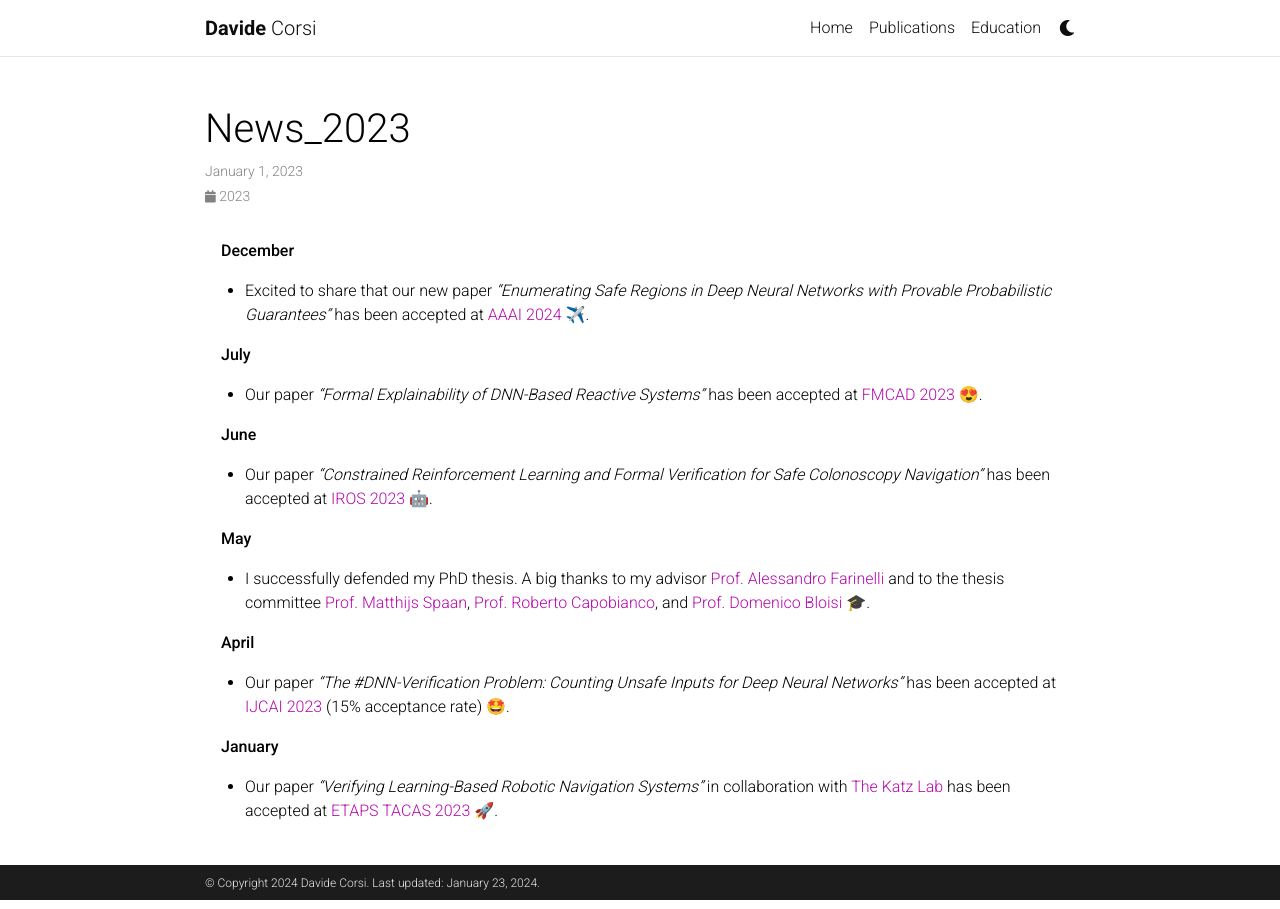
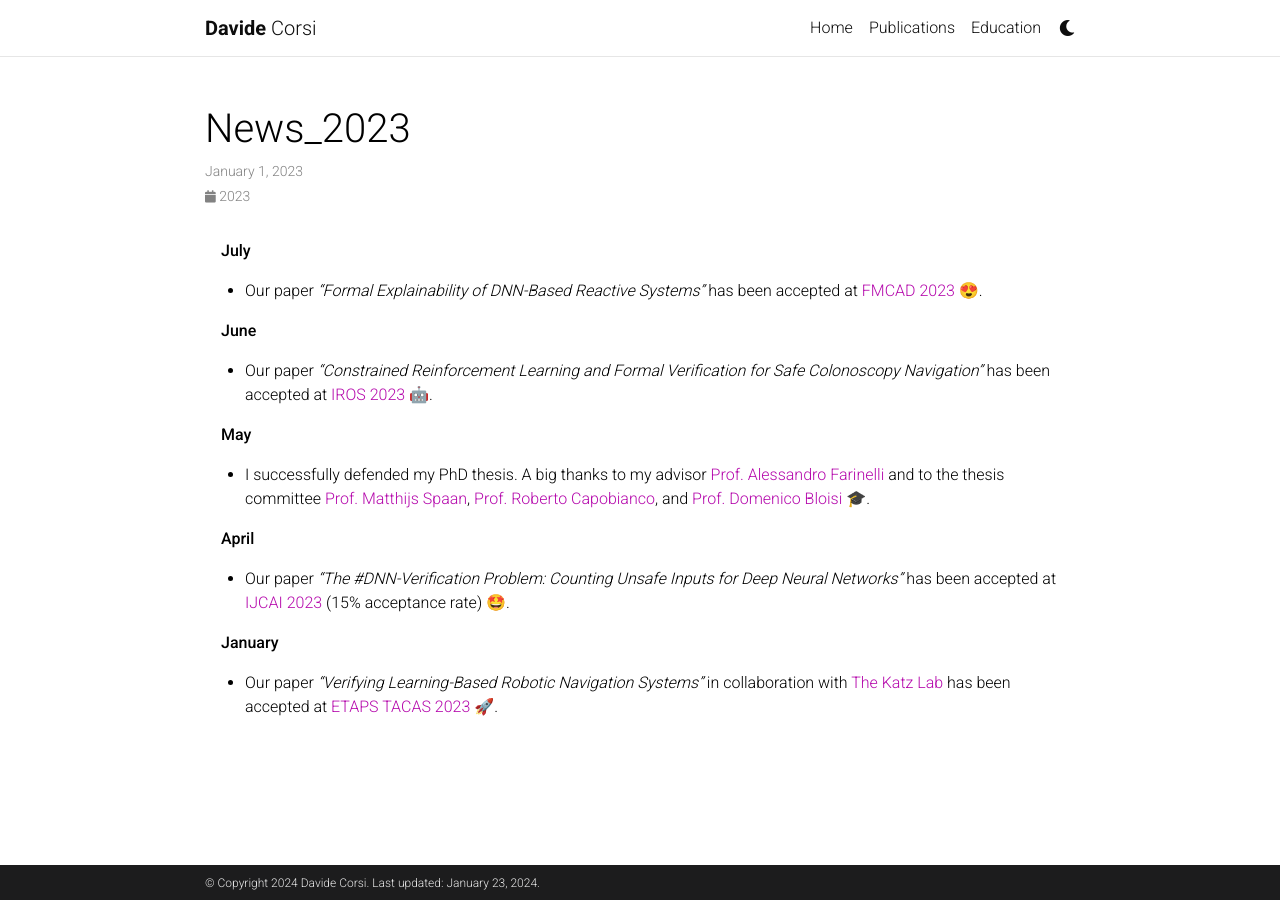
Before and after one commit to d-corsi/d-corsi.github.io, a Jekyll site: the page built from _news/news_2023.md, in a window 1280 px wide. Built offline with Jekyll 4.4.1, drawn with Linux system fonts in a browser that asks for light colours; comment, search, counter and statistics services are not loaded; a style sheet for code colours, icons or effects is not loaded.

Commit message:
news 2024

```diff
--- a/_news/news_2023.md
+++ b/_news/news_2023.md
@@ -4,9 +4,6 @@ date: 2023-1-1
 inline: true
 ---
 
-&emsp;**December**
-
-- Excited to share that our new paper *"Enumerating Safe Regions in Deep Neural Networks with Provable Probabilistic Guarantees"* has been accepted at <a href='https://aaai.org/aaai-conference/'>AAAI 2024</a> ✈️.
 
 &emsp;**July**
 
```
Also changed, not shown: _news/news_2024.md (added, +11 -0 lines).
